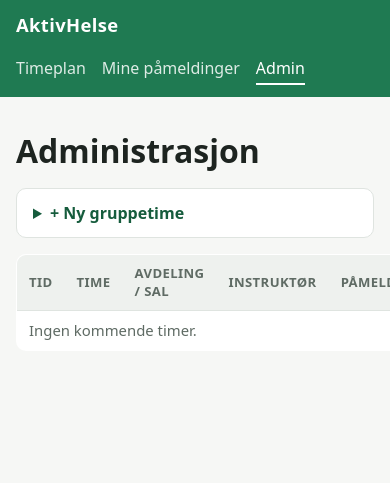
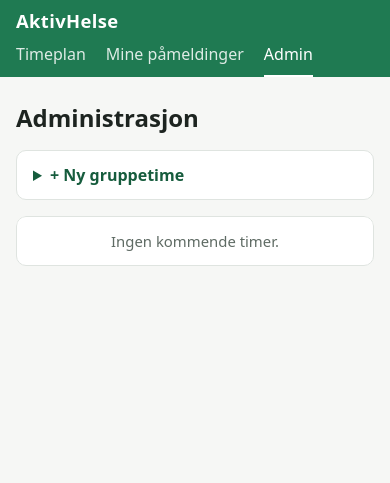
Before and after one commit to Skakke/aktivhelse-booking, a FastAPI app: page /admin in a window 390 px wide; the page is wider, and only the part inside the window is pictured. Shown: the top 483 px of that part. Run offline with FastAPI, Linux system fonts and the light colour scheme.

Commit message:
Mobilvennlig grensesnitt
- Dialog vises som bottom sheet på mobil, lukkes ved trykk utenfor
- Admin-tabeller blir kort med kolonnenavn som etiketter på smale skjermer
- Avdelingsfaner og meny kan sveipes horisontalt i stedet for å bryte linjer
- Filtre og knapper fyller bredden; 44px berøringsmål på touch
- 16px i skjemafelt (hindrer iOS-zoom), safe-area-insets, sticky toppmeny, theme-color

Co-Authored-By: Claude Opus 5.5 <noreply@anthropic.com>
Claude-Session: https://claude.ai/code/session_01FfTssnBNL2EcpioWC1Q9Xc

```diff
--- a/app/static/style.css
+++ b/app/static/style.css
@@ -118,3 +118,107 @@ dialog form { display: flex; flex-direction: column; gap: 0.8rem; }
 .tabs input:checked + span { background: var(--brand); border-color: var(--brand); color: #fff; }
 .tabs input:focus-visible + span { outline: 2px solid var(--brand-dark); outline-offset: 2px; }
 button:disabled { opacity: 0.5; cursor: not-allowed; }
+
+/* ------------------------------------------------------------------
+   Mobilvennlig: berøringsmål, iOS-zoom, safe-area, bottom sheet,
+   tabeller som kort og horisontalt rullende faner.
+   ------------------------------------------------------------------ */
+html { -webkit-text-size-adjust: 100%; }
+body { -webkit-tap-highlight-color: transparent; }
+
+/* 16px i skjemafelt hindrer at iOS Safari zoomer inn ved fokus. */
+input, select { font-size: 1rem; }
+button, .button { touch-action: manipulation; }
+@media (pointer: coarse), (max-width: 640px) {
+  input, select, button, .button { min-height: 44px; }
+  .topbar nav a { display: inline-flex; align-items: center; min-height: 44px; }
+}
+
+/* Toppmeny følger med og respekterer hakk/avrundede hjørner. */
+.topbar {
+  position: sticky; top: 0; z-index: 10;
+  padding-left: max(1rem, env(safe-area-inset-left));
+  padding-right: max(1rem, env(safe-area-inset-right));
+}
+main {
+  padding-left: max(1rem, env(safe-area-inset-left));
+  padding-right: max(1rem, env(safe-area-inset-right));
+  padding-bottom: max(4rem, env(safe-area-inset-bottom));
+}
+
+@media (max-width: 640px) {
+  h1 { font-size: 1.5rem; }
+  main { padding-top: 1rem; }
+
+  /* Meny: merke over, lenker i én rullbar rad. */
+  .topbar { flex-direction: column; align-items: stretch; gap: 0; padding-top: 0.5rem; padding-bottom: 0; }
+  .topbar nav { gap: 1.25rem; overflow-x: auto; scrollbar-width: none; white-space: nowrap; }
+  .topbar nav::-webkit-scrollbar { display: none; }
+
+  /* Filtre stables og fyller bredden. */
+  .filters { flex-direction: column; align-items: stretch; gap: 0.75rem; }
+  .filters > label, .filters > button { width: 100%; }
+
+  /* Avdelingsfaner: én rad som kan sveipes, ikke mange linjer. */
+  .tabs { flex-wrap: nowrap; overflow-x: auto; scrollbar-width: none; margin: 0 -1rem; padding: 0 1rem 0.25rem; }
+  .tabs::-webkit-scrollbar { display: none; }
+  .tabs legend { float: left; width: 100%; }
+  .tabs label { flex: 0 0 auto; }
+  .tabs span { display: inline-flex; align-items: center; min-height: 44px; white-space: nowrap; }
+
+  /* Kort: litt luftigere, statuslinje og knapp under. */
+  .class-card { gap: 0.6rem 1rem; padding: 0.9rem; }
+  .action:empty { display: none; }
+  .action form, .action button { width: 100%; }
+
+  /* Dialog som «bottom sheet» – knappene innen rekkevidde for tommelen. */
+  dialog {
+    width: 100%; max-width: 100%; margin: auto 0 0; max-height: 90dvh; overflow-y: auto;
+    border-radius: 16px 16px 0 0;
+    padding: 1.25rem 1rem max(1.25rem, env(safe-area-inset-bottom));
+  }
+  dialog[open] { animation: sheet-up 0.2s ease-out; }
+  .buttons { flex-direction: column-reverse; }
+  .buttons button, .buttons .button { width: 100%; }
+
+  /* Admin-tabeller blir kort: én rad = ett kort, kolonnenavn som etikett. */
+  .admin-table.responsive, .admin-table.responsive tbody,
+  .admin-table.responsive tr, .admin-table.responsive td { display: block; width: 100%; }
+  .admin-table.responsive { border: none; background: none; }
+  .admin-table.responsive thead { position: absolute; width: 1px; height: 1px; overflow: hidden; clip: rect(0 0 0 0); }
+  .admin-table.responsive tr {
+    background: var(--card); border: 1px solid var(--line); border-radius: var(--radius);
+    padding: 0.6rem 0.9rem; margin-bottom: 0.6rem;
+  }
+  .admin-table.responsive td {
+    display: flex; justify-content: space-between; gap: 1rem;
+    border: none; padding: 0.3rem 0; text-align: right;
+  }
+  .admin-table.responsive td[data-label]::before {
+    content: attr(data-label); color: var(--muted); font-size: 0.82rem; font-weight: 600; text-align: left;
+  }
+  .admin-table.responsive td.cell-title { font-size: 1.05rem; font-weight: 700; text-align: left; }
+  .admin-table.responsive td.cell-title::before, .admin-table.responsive td.cell-index { display: none; }
+  .admin-table.responsive td.empty { justify-content: center; }
+  .admin-table.responsive .row-actions {
+    display: grid; grid-auto-flow: column; grid-auto-columns: 1fr; gap: 0.5rem;
+    padding-top: 0.6rem; margin-top: 0.3rem; border-top: 1px solid var(--line);
+  }
+  .admin-table.responsive .row-actions > * + * { margin-left: 0; }
+  .admin-table.responsive .row-actions form, .admin-table.responsive .row-actions button,
+  .admin-table.responsive .row-actions .button { width: 100%; text-align: center; font-size: 0.95rem; padding: 0.55rem; }
+}
+
+@keyframes sheet-up { from { transform: translateY(100%); } to { transform: none; } }
+@media (prefers-reduced-motion: reduce) { dialog[open] { animation: none; } }
+
+/* Lenke-knapper og vanlige knapper får lik høyde og sentrert tekst. */
+.button { display: inline-flex; align-items: center; justify-content: center; }
+@media (max-width: 640px) {
+  .admin-table.responsive tr { display: flex; flex-direction: column; }
+  .admin-table.responsive td.cell-title { order: -1; }
+}
+@media (max-width: 640px) {
+  .admin-table.responsive .row-actions > *,
+  .admin-table.responsive .row-actions form button { height: 44px; }
+}
--- a/app/templates/admin.html
+++ b/app/templates/admin.html
@@ -11,7 +11,7 @@
   </form>
 </details>
 
-<table class="admin-table">
+<table class="admin-table responsive">
   <thead>
     <tr><th>Tid</th><th>Time</th><th>Avdeling / sal</th><th>Instruktør</th><th>Påmeldt</th><th></th></tr>
   </thead>
@@ -19,11 +19,11 @@
     {% for c in classes %}
     {% set gc = c.gc %}
     <tr>
-      <td>{{ gc.starts_at | day }} {{ gc.starts_at | clock }}</td>
-      <td><a href="/admin/classes/{{ gc.id }}">{{ gc.name }}</a></td>
-      <td>{{ gc.department.name }}, {{ gc.room }}</td>
-      <td>{{ gc.instructor }}</td>
-      <td class="{% if c.full %}is-full{% endif %}">{{ c.booked }}/{{ gc.capacity }}</td>
+      <td data-label="Tid">{{ gc.starts_at | day }} {{ gc.starts_at | clock }}</td>
+      <td data-label="Time" class="cell-title"><a href="/admin/classes/{{ gc.id }}">{{ gc.name }}</a></td>
+      <td data-label="Sted">{{ gc.department.name }}, {{ gc.room }}</td>
+      <td data-label="Instruktør">{{ gc.instructor }}</td>
+      <td data-label="Påmeldt" class="{% if c.full %}is-full{% endif %}">{{ c.booked }}/{{ gc.capacity }}</td>
       <td class="row-actions">
         <a class="button secondary" href="/admin/classes/{{ gc.id }}">Deltakere</a>
         <form method="post" action="/admin/classes/{{ gc.id }}/delete"
--- a/app/templates/base.html
+++ b/app/templates/base.html
@@ -2,7 +2,8 @@
 <html lang="no">
 <head>
   <meta charset="utf-8">
-  <meta name="viewport" content="width=device-width, initial-scale=1">
+  <meta name="viewport" content="width=device-width, initial-scale=1, viewport-fit=cover">
+  <meta name="theme-color" content="#1f7a52">
   <title>{% block title %}Gruppetimer{% endblock %} · AktivHelse</title>
   <link rel="stylesheet" href="{{ url_for('static', path='style.css') }}">
   <script src="{{ url_for('static', path='htmx.min.js') }}" defer></script>
@@ -31,6 +32,10 @@
       const modal = document.getElementById("modal");
       if (e.detail.target.id === "modal-body" && !modal.open) modal.showModal();
     });
+    // Lukk dialogen ved trykk utenfor (på bakgrunnen) – naturlig på mobil.
+    document.getElementById("modal").addEventListener("click", (e) => {
+      if (e.target === e.currentTarget) e.currentTarget.close();
+    });
   </script>
 </body>
 </html>
```
Also changed, not shown: app/templates/admin_class.html (+5 -5 lines).
